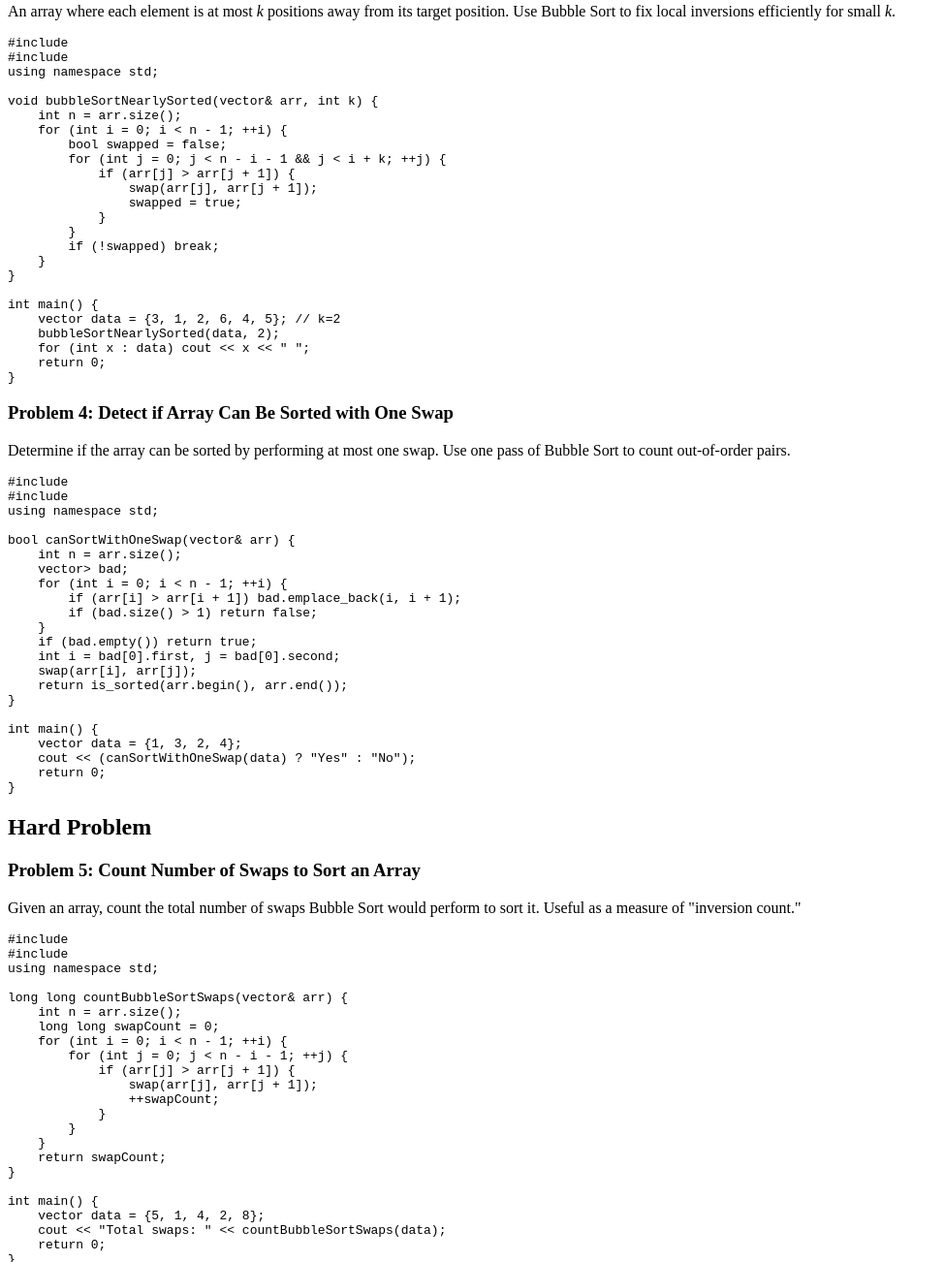
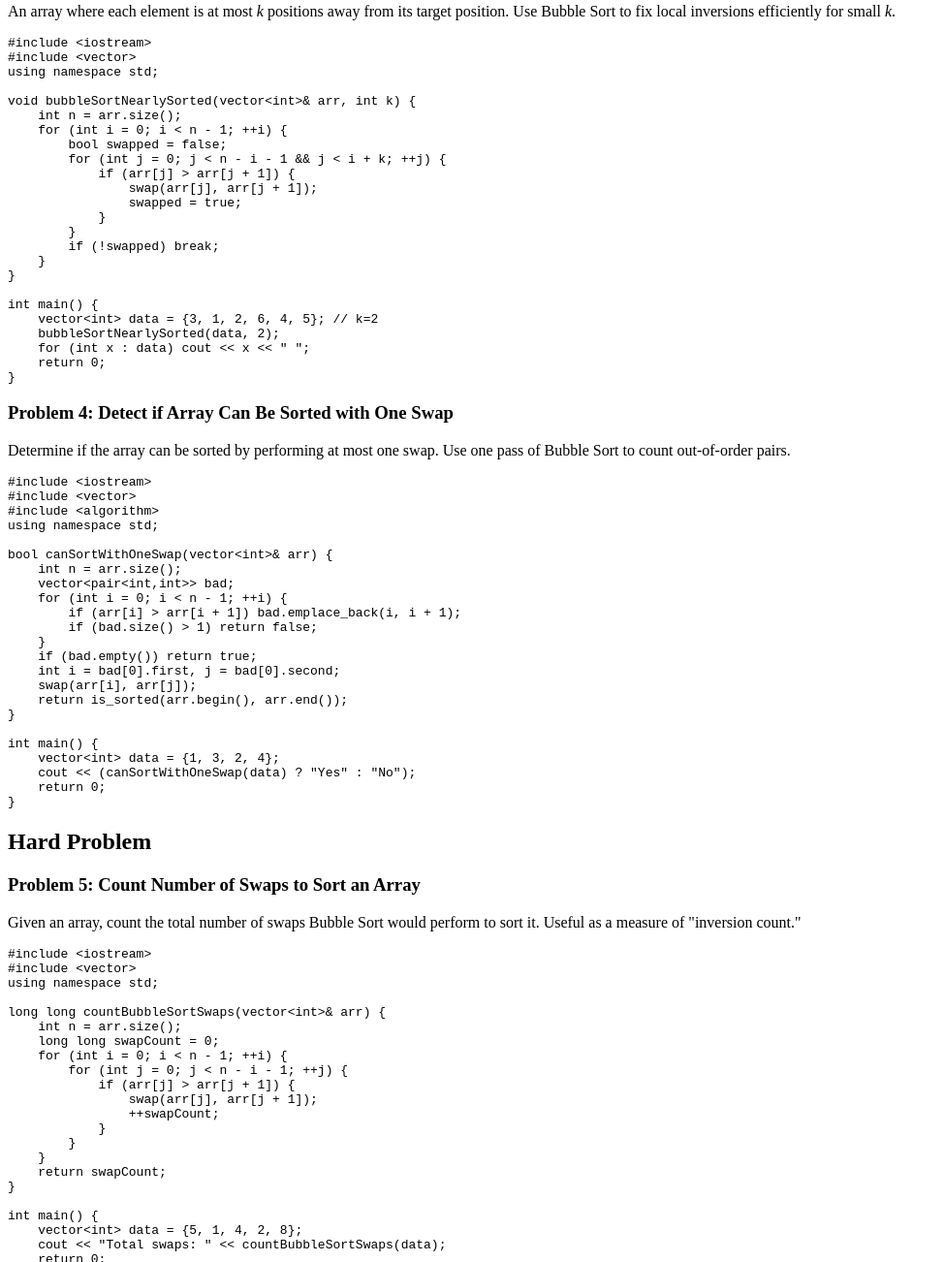
Before and after one commit to abdelkarim00/algoSpace, a website: page views/pages/bubble-sort.html in a window 1280 px wide. Shown: the part 1498-2800 px from the top of the page at 97% size, without its empty margins (0-974 px from the left). Drawn offline with Linux system fonts and the light colour scheme.

Commit message:
fix < and >

```diff
--- a/views/pages/bubble-sort.html
+++ b/views/pages/bubble-sort.html
@@ -32,16 +32,16 @@
 
 <h3>Problem 1: Sort an Array of Integers</h3>
 <p>Given an array of integers, sort it in non-decreasing order using Bubble Sort.</p>
-<pre><code class="language-cpp">#include <iostream>
-#include <vector>
+<pre><code class="language-cpp">#include &lt;iostream&gt;
+#include &lt;vector&gt;
 using namespace std;
 
-void bubbleSort(vector<int>& arr) {
+void bubbleSort(vector&lt;int&gt;& arr) {
     int n = arr.size();
-    for (int i = 0; i < n - 1; ++i) {
+    for (int i = 0; i &lt; n - 1; ++i) {
         bool swapped = false;
-        for (int j = 0; j < n - i - 1; ++j) {
-            if (arr[j] > arr[j + 1]) {
+        for (int j = 0; j &lt; n - i - 1; ++j) {
+            if (arr[j] &gt; arr[j + 1]) {
                 swap(arr[j], arr[j + 1]);
                 swapped = true;
             }
@@ -51,25 +51,25 @@ void bubbleSort(vector<int>& arr) {
 }
 
 int main() {
-    vector<int> data = {5, 2, 8, 3, 1};
+    vector&lt;int&gt; data = {5, 2, 8, 3, 1};
     bubbleSort(data);
-    for (int x : data) cout << x << " ";
+    for (int x : data) cout &lt;&lt; x &lt;&lt; " ";
     return 0;
 }
 </code></pre>
 
 <h3>Problem 2: Sort Characters in a String</h3>
 <p>Given a string, sort its characters in ascending order.</p>
-<pre><code class="language-cpp">#include <iostream>
-#include <string>
+<pre><code class="language-cpp">#include &lt;iostream&gt;
+#include &lt;string&gt;
 using namespace std;
 
 void bubbleSortString(string& s) {
     int n = s.length();
-    for (int i = 0; i < n - 1; ++i) {
+    for (int i = 0; i &lt; n - 1; ++i) {
         bool swapped = false;
-        for (int j = 0; j < n - i - 1; ++j) {
-            if (s[j] > s[j + 1]) {
+        for (int j = 0; j &lt; n - i - 1; ++j) {
+            if (s[j] &gt; s[j + 1]) {
                 swap(s[j], s[j + 1]);
                 swapped = true;
             }
@@ -81,7 +81,7 @@ void bubbleSortString(string& s) {
 int main() {
     string str = "bubble";
     bubbleSortString(str);
-    cout << str;
+    cout &lt;&lt; str;
     return 0;
 }
 </code></pre>
@@ -90,16 +90,16 @@ int main() {
 
 <h3>Problem 3: Sort a Nearly Sorted Array</h3>
 <p>An array where each element is at most <em>k</em> positions away from its target position. Use Bubble Sort to fix local inversions efficiently for small <em>k</em>.</p>
-<pre><code class="language-cpp">#include <iostream>
-#include <vector>
+<pre><code class="language-cpp">#include &lt;iostream&gt;
+#include &lt;vector&gt;
 using namespace std;
 
-void bubbleSortNearlySorted(vector<int>& arr, int k) {
+void bubbleSortNearlySorted(vector&lt;int&gt;& arr, int k) {
     int n = arr.size();
-    for (int i = 0; i < n - 1; ++i) {
+    for (int i = 0; i &lt; n - 1; ++i) {
         bool swapped = false;
-        for (int j = 0; j < n - i - 1 && j < i + k; ++j) {
-            if (arr[j] > arr[j + 1]) {
+        for (int j = 0; j &lt; n - i - 1 && j &lt; i + k; ++j) {
+            if (arr[j] &gt; arr[j + 1]) {
                 swap(arr[j], arr[j + 1]);
                 swapped = true;
             }
@@ -109,25 +109,26 @@ void bubbleSortNearlySorted(vector<int>& arr, int k) {
 }
 
 int main() {
-    vector<int> data = {3, 1, 2, 6, 4, 5}; // k=2
+    vector&lt;int&gt; data = {3, 1, 2, 6, 4, 5}; // k=2
     bubbleSortNearlySorted(data, 2);
-    for (int x : data) cout << x << " ";
+    for (int x : data) cout &lt;&lt; x &lt;&lt; " ";
     return 0;
 }
 </code></pre>
 
 <h3>Problem 4: Detect if Array Can Be Sorted with One Swap</h3>
 <p>Determine if the array can be sorted by performing at most one swap. Use one pass of Bubble Sort to count out-of-order pairs.</p>
-<pre><code class="language-cpp">#include <iostream>
-#include <vector>
+<pre><code class="language-cpp">#include &lt;iostream&gt;
+#include &lt;vector&gt;
+#include &lt;algorithm&gt;
 using namespace std;
 
-bool canSortWithOneSwap(vector<int>& arr) {
+bool canSortWithOneSwap(vector&lt;int&gt;& arr) {
     int n = arr.size();
-    vector<pair<int,int>> bad;
-    for (int i = 0; i < n - 1; ++i) {
-        if (arr[i] > arr[i + 1]) bad.emplace_back(i, i + 1);
-        if (bad.size() > 1) return false;
+    vector&lt;pair&lt;int,int&gt;&gt; bad;
+    for (int i = 0; i &lt; n - 1; ++i) {
+        if (arr[i] &gt; arr[i + 1]) bad.emplace_back(i, i + 1);
+        if (bad.size() &gt; 1) return false;
     }
     if (bad.empty()) return true;
     int i = bad[0].first, j = bad[0].second;
@@ -136,8 +137,8 @@ bool canSortWithOneSwap(vector<int>& arr) {
 }
 
 int main() {
-    vector<int> data = {1, 3, 2, 4};
-    cout << (canSortWithOneSwap(data) ? "Yes" : "No");
+    vector&lt;int&gt; data = {1, 3, 2, 4};
+    cout &lt;&lt; (canSortWithOneSwap(data) ? "Yes" : "No");
     return 0;
 }
 </code></pre>
@@ -146,16 +147,16 @@ int main() {
 
 <h3>Problem 5: Count Number of Swaps to Sort an Array</h3>
 <p>Given an array, count the total number of swaps Bubble Sort would perform to sort it. Useful as a measure of "inversion count."</p>
-<pre><code class="language-cpp">#include <iostream>
-#include <vector>
+<pre><code class="language-cpp">#include &lt;iostream&gt;
+#include &lt;vector&gt;
 using namespace std;
 
-long long countBubbleSortSwaps(vector<int>& arr) {
+long long countBubbleSortSwaps(vector&lt;int&gt;& arr) {
     int n = arr.size();
     long long swapCount = 0;
-    for (int i = 0; i < n - 1; ++i) {
-        for (int j = 0; j < n - i - 1; ++j) {
-            if (arr[j] > arr[j + 1]) {
+    for (int i = 0; i &lt; n - 1; ++i) {
+        for (int j = 0; j &lt; n - i - 1; ++j) {
+            if (arr[j] &gt; arr[j + 1]) {
                 swap(arr[j], arr[j + 1]);
                 ++swapCount;
             }
@@ -165,8 +166,8 @@ long long countBubbleSortSwaps(vector<int>& arr) {
 }
 
 int main() {
-    vector<int> data = {5, 1, 4, 2, 8};
-    cout << "Total swaps: " << countBubbleSortSwaps(data);
+    vector&lt;int&gt; data = {5, 1, 4, 2, 8};
+    cout &lt;&lt; "Total swaps: " &lt;&lt; countBubbleSortSwaps(data);
     return 0;
 }
 </code></pre>
```
